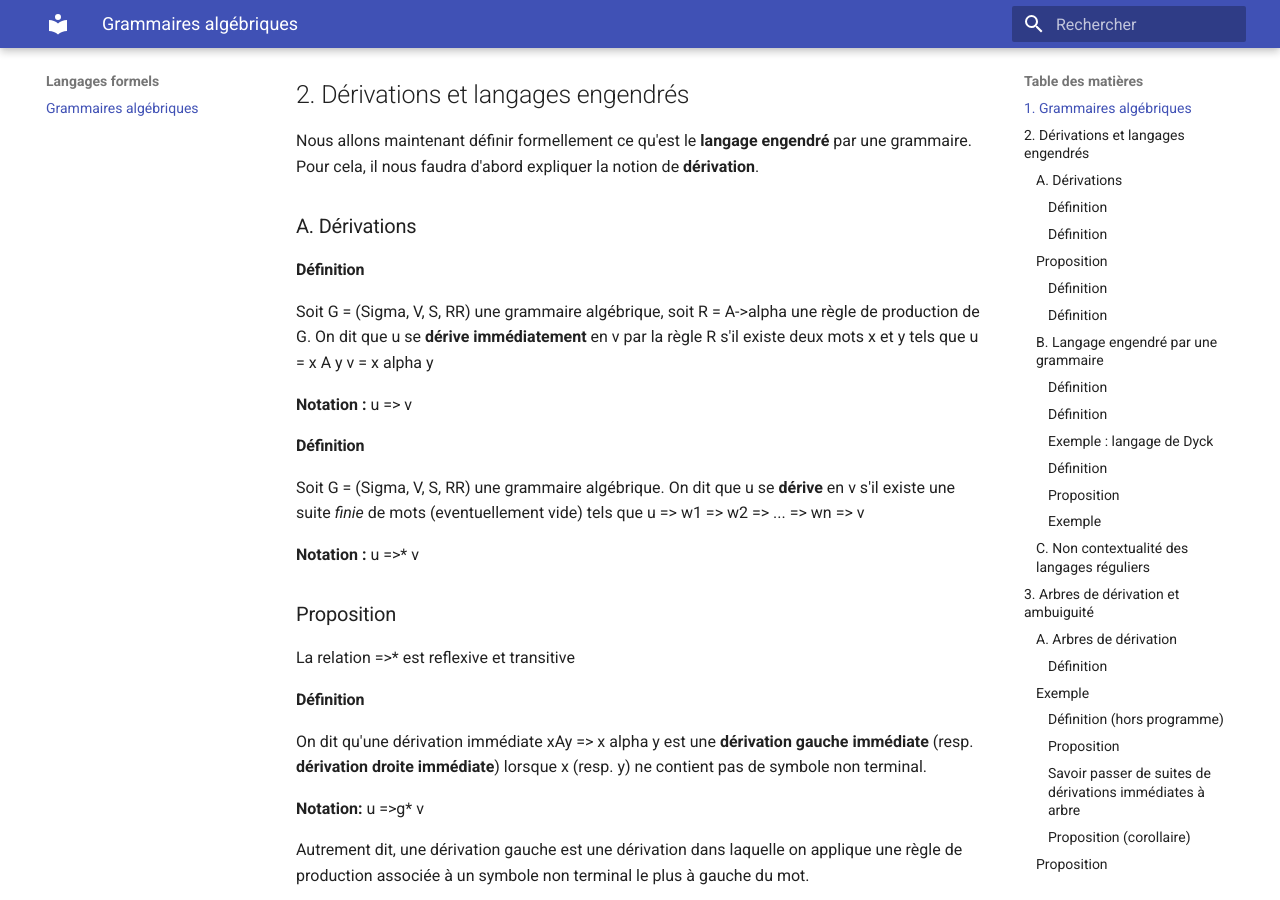
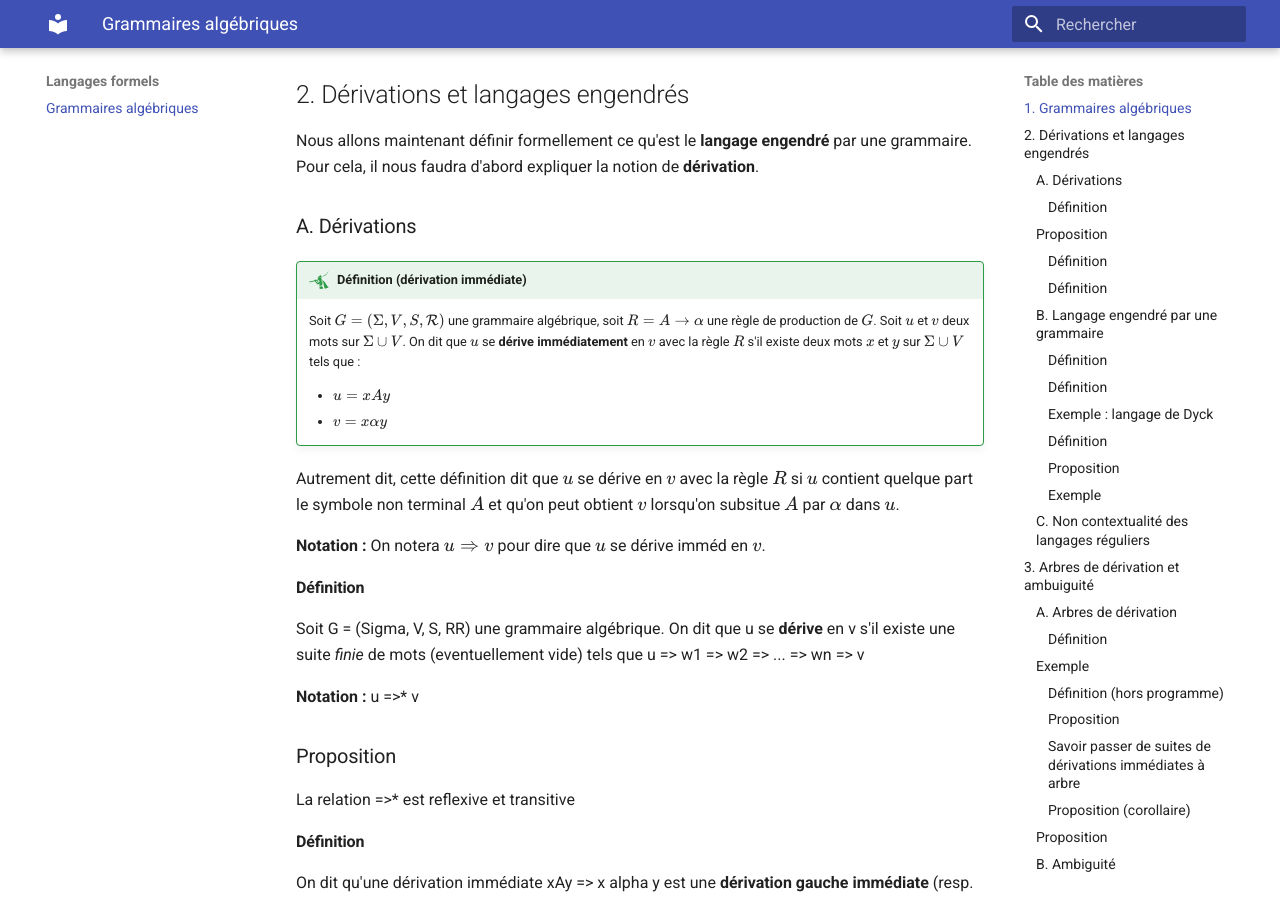
Before and after one commit to vincent-picard/vincent-picard.github.io, an MkDocs documentation site: the page built from docs/langages/grammaires.md, in a window 1280 px wide and 900 px high, scrolled down 2552 px. Built offline with MkDocs 1.6.1 and Material for MkDocs 9.7.7, drawn with Linux system fonts in a browser that asks for light colours; some of the changed text lies outside the part shown.

Commit message:
derivation immédiate

```diff
--- a/docs/langages/grammaires.md
+++ b/docs/langages/grammaires.md
@@ -24,7 +24,7 @@
 Lorsqu'une grammaire possède plusieurs règles avec même membre gauche on peut condenser l'écriture de ces règles ainsi : $X \to u \ | \ v \ | \ w$ signifie qu'il existe trois règles de production $X \to u$, $X \to v$ et $X \to w$.
 
 !!! note "Remarque"
-    Les grammaires algébriques sont aussi appelées **grammaires hors contexte** ou encore ** grammaires non contextuelles**
+    Les grammaires algébriques sont aussi appelées **grammaires hors contexte** ou encore **grammaires non contextuelles**
 
 !!! example "Exemple (grammaire en langage naturel)"
     Voici une grammaire algébrique pour décrire ceraines phrases en français :
@@ -88,12 +88,15 @@
 
 ### A. Dérivations
 
-#### Définition
-Soit G = (Sigma, V, S, RR) une grammaire algébrique, soit R = A->alpha une règle de production de G. On dit que u se **dérive immédiatement** en v par la règle R s'il existe deux mots x et y tels que
-u = x A y
-v = x alpha y
+!!! definition "Définition (dérivation immédiate)"
+    Soit $G = (\Sigma, V, S, \mathcal{R})$ une grammaire algébrique, soit $R = A \to \alpha$ une règle de production de $G$. Soit $u$ et $v$ deux mots sur $\Sigma \cup V$. On dit que $u$ se **dérive immédiatement** en $v$ avec la règle $R$ s'il existe deux mots $x$ et $y$ sur $\Sigma \cup V$ tels que :
 
-**Notation :** u => v
+    * $u = x A y$
+    * $v = x \alpha y$
+
+Autrement dit, cette définition dit que $u$ se dérive en $v$ avec la règle $R$ si $u$ contient quelque part le symbole non terminal $A$ et qu'on peut obtient $v$ lorsqu'on subsitue $A$ par $\alpha$ dans $u$.
+
+**Notation :** On notera $u \Rightarrow v$ pour dire que $u$ se dérive imméd en $v$.
 
 #### Définition
 Soit G = (Sigma, V, S, RR) une grammaire algébrique. On dit que u se **dérive** en v s'il existe une suite _finie_ de mots (eventuellement vide) tels que
```
